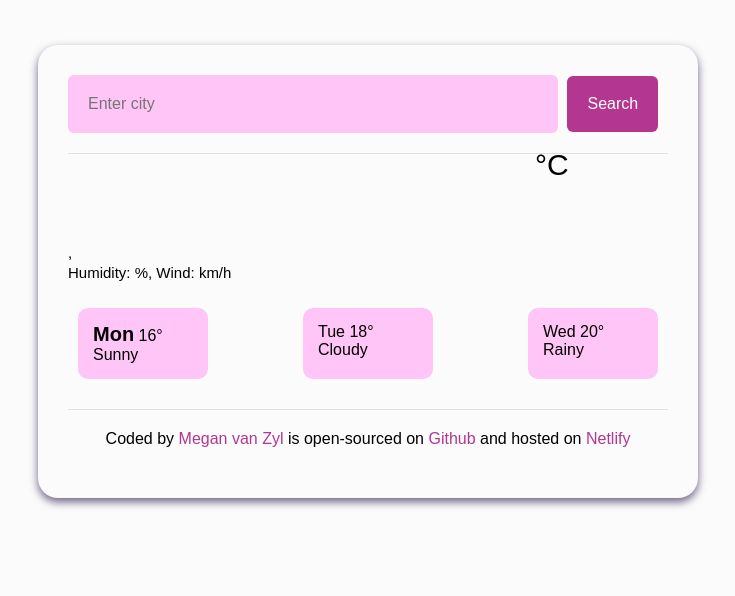
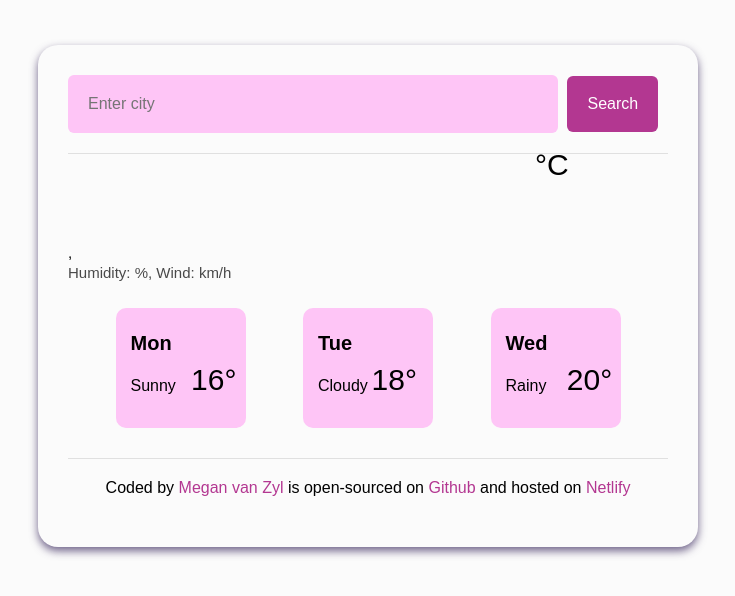
Before and after one commit to EmFirefly/weather-forecast, a plain HTML site: page index.html in a window 1280 px wide. Shown: the whole page, without its empty margins (272-1007 px from the left). Drawn offline with nearby package versions, Linux system fonts and the light colour scheme; no server answers.

Commit message:
started with js response on 3 day forecast

```diff
--- a/index.html
+++ b/index.html
@@ -21,7 +21,7 @@
         <p class="weather-info">
          <span id="date"></span>, <span id="weather-condition"></span>
           <br />
-          Humidity: <span id="humidity"></span>%, Wind: <span id="windspeed"> </span>km/h
+         <span class="lighter-color"> Humidity: <span id="humidity"></span>%, Wind: <span id="windspeed"> </span>km/h</span>
         </p>
 
       <div class="temperature">
@@ -32,17 +32,17 @@
         </p>
       </div>
       <div class="forecast-3-day">
-        <div id="forecast-day-1">
+        <div class="forecast-day">
           <span class="day">Mon</span>
           <span class="temp">16°</span>
           <span class="condition">Sunny</span>
         </div>
-        <div id="forecast-day-2">
+        <div class="forecast-day">
           <span class="day">Tue</span>
           <span class="temp">18°</span>
           <span class="condition">Cloudy</span>
         </div>
-        <div id="forecast-day-3">
+        <div class="forecast-day">
           <span class="day">Wed</span>
           <span class="temp">20°</span>
           <span class="condition">Rainy</span>
--- a/src/index.js
+++ b/src/index.js
@@ -18,6 +18,7 @@ function getWeatherData(response) {
 
 }
 
+
 function formatDate(date) {
     let minutes = date.getMinutes();
     let hours = date.getHours();
@@ -28,10 +29,22 @@ function formatDate(date) {
     }
     return `${day} ${hours}:${minutes}`;
     }
+
 function fetchWeatherData(city) {
     let apiKey = "5f0e384aoacc74261536bb0t2474bbf6";
     let apiUrl = `https://api.shecodes.io/weather/v1/current?query=${city}&key=${apiKey}&units=metric`;
     axios.get(apiUrl).then(getWeatherData);
+}
+
+function getForecastData(response) {
+    let forecastHtml = '';
+    response.data.daily.forEach(function (forecast, index) {
+        if (index < 3) {
+        forecastHtml = forecastHtml + `
+        <div class="forecast-day">
+
+        }
+    }
 }
 
 function searchFormSubmit(event) {
--- a/src/styles.css
+++ b/src/styles.css
@@ -24,6 +24,9 @@ a {
     text-decoration: none;
 }
 
+.lighter-color {
+    color: #494949;
+}
 .city-main {
     font-size: 40px;
     line-height: 48px;
@@ -48,35 +51,40 @@ a {
 }
 .forecast-3-day {
     display: flex;
-    justify-content: space-between;
+    justify-content: space-evenly;
     margin-top: 20px;
 }
-#forecast-day-1{
+.forecast-day{
     padding: 15px;
     margin: 10px;
     border-radius: 10px;
     background-color: #FEC5F6;
     max-width: 100px;
+    min-height: 90px;
 }
-#forecast-day-2{
-    padding: 15px;
-    margin: 10px;
-    border-radius: 10px;
-    background-color: #FEC5F6;
-    max-width: 100px;
-}
-#forecast-day-3{
-    padding: 15px;
-    margin: 10px;
-    border-radius: 10px;
-    background-color: #FEC5F6;
-    max-width: 100px;
-}
-#forecast-day-1 .day {
+
+.day {
     font-size: 20px;
     font-weight: bold;
     color: #000000;
+    text-align: center;
 }
+
+.temp {
+    font-size: 30px;
+    color: #000000;
+    position: relative;
+    top: 40px;
+    left: 15px;
+}
+
+.condition {
+    font-size: 16px;
+    color: #000000;
+    position: relative;
+    top: 20px;
+}
+
 .temperature {
     display: flex;
     font-size: 42px;
```
